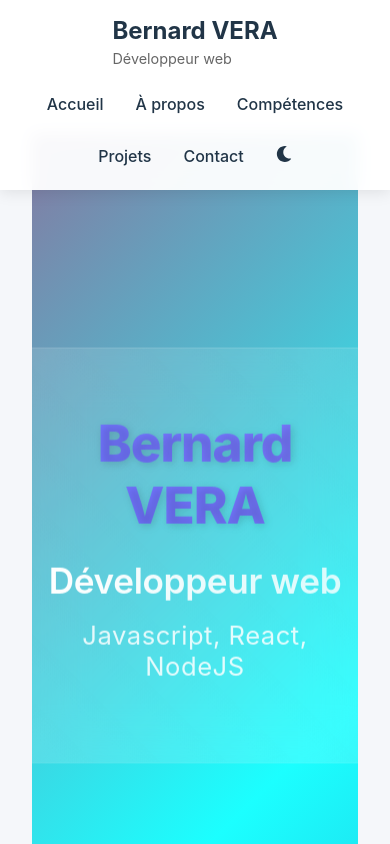
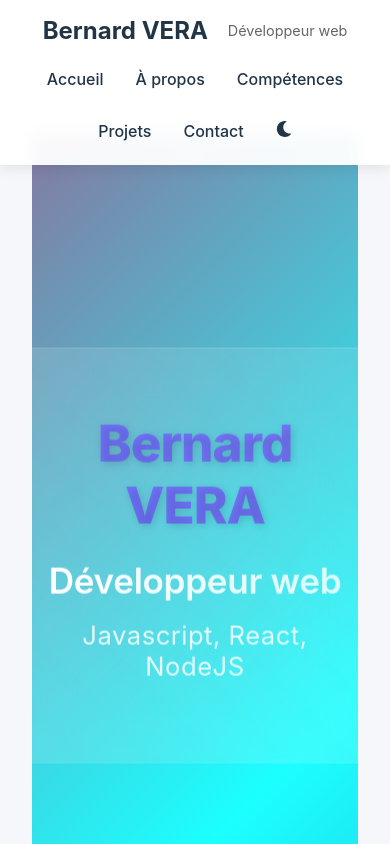
Before and after one commit to Bernard-VERA/Portfolio2, a React (Vite) app: page / in a window 390 px wide. Shown: the top 844 px of the page. Built offline with nearby package versions, Linux system fonts and the light colour scheme.

Commit message:
Correction erreur de hover dans navbar

```diff
--- a/src/styles/Navbar.css
+++ b/src/styles/Navbar.css
@@ -41,6 +41,10 @@
   left: 0;
   background: var(--accent-gradient);
   transition: width 0.3s ease;
+}
+
+.navbar-brand button:hover {
+  color: var(--accent-color);
 }
 
 .navbar-brand button:hover::after {
@@ -105,11 +109,20 @@
   transform: rotate(180deg);
 }
 
-@media (max-width: 768px) {
+@media (max-width: 900px) {
   .navbar {
     flex-direction: column;
     padding: 1rem;
     height: auto;
+  }
+
+  .navbar-brand {
+    flex-direction: row;
+    gap: 20px;
+  }
+
+  .navbar-brand span {
+margin: auto;
   }
 
   .navbar-links {
```
